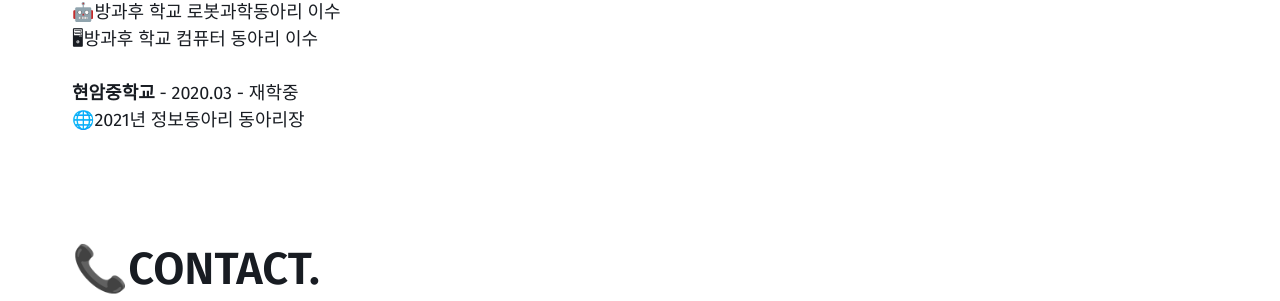
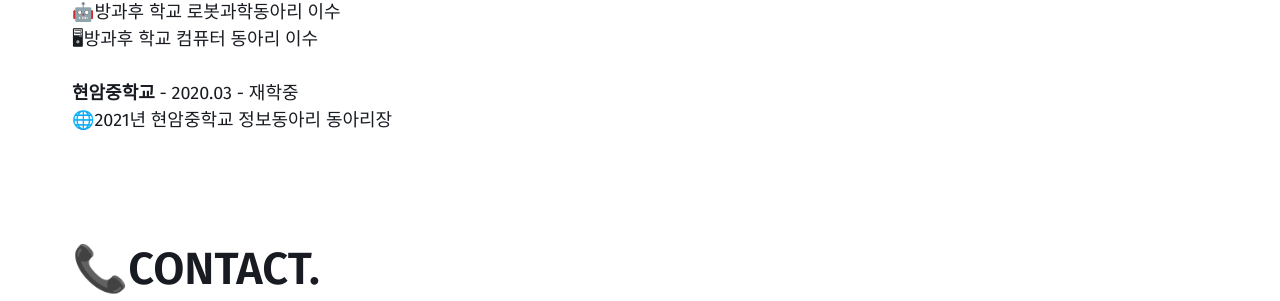
Before and after one commit to mmistakes/jekyll-theme-basically-basic, a Jekyll site: the page built from index.md, in a window 1280 px wide. Shown: the part 1760-2061 px from the top of the page. Built offline with Jekyll 4.4.1, drawn with Linux system fonts in a browser that asks for light colours; our own code applies the rules of GitHub Pages for plain Markdown files.

Commit message:
add info

```diff
--- a/index.md
+++ b/index.md
@@ -34,7 +34,7 @@ sub_title: "Artificial Intelligence & Server Developer"
 
 
 **현암중학교** - 2020.03 - 재학중
-🌐2021년 정보동아리 동아리장
+🌐2021년 현암중학교 정보동아리 동아리장
 
 <br>
 <br>
```
